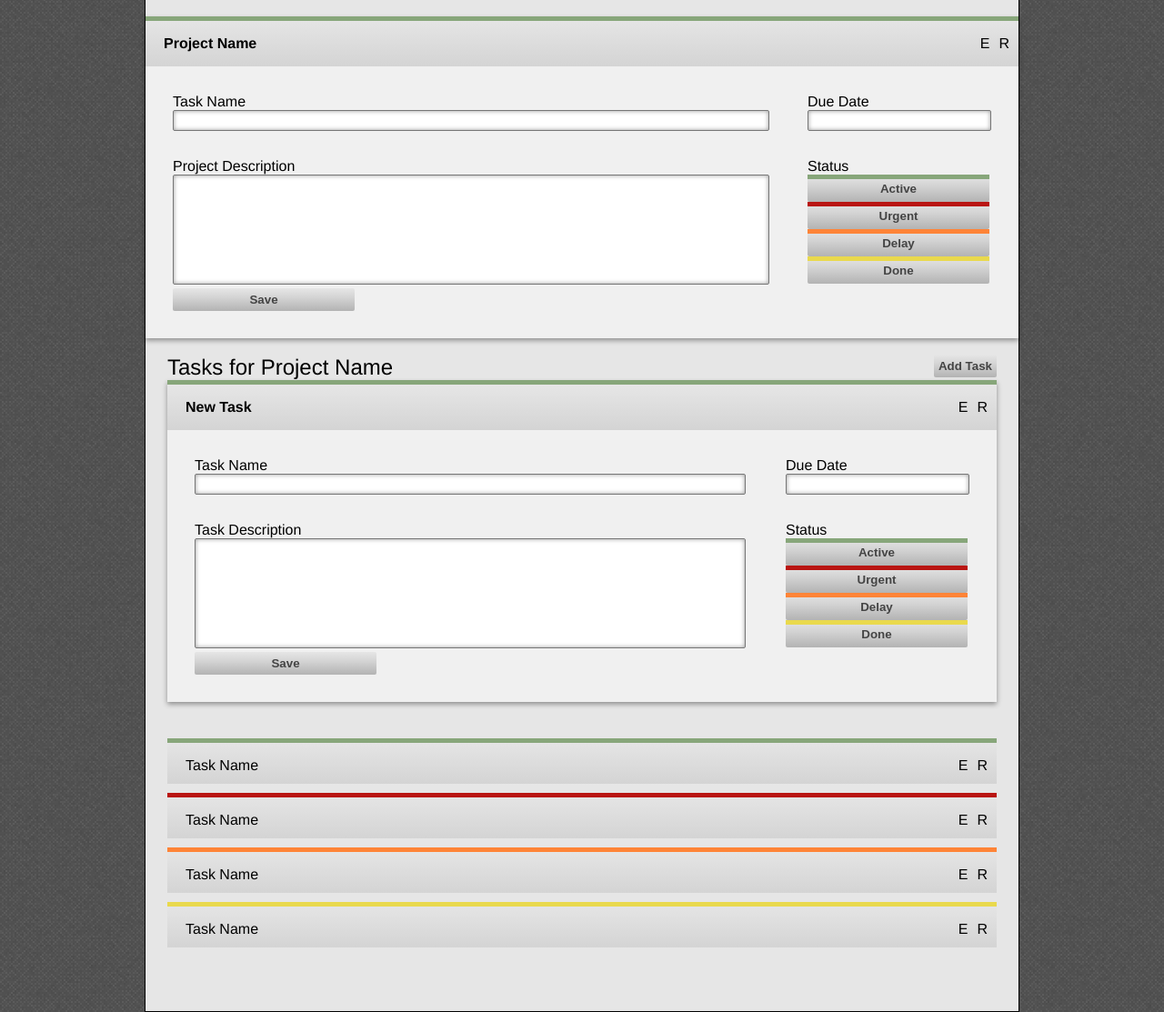
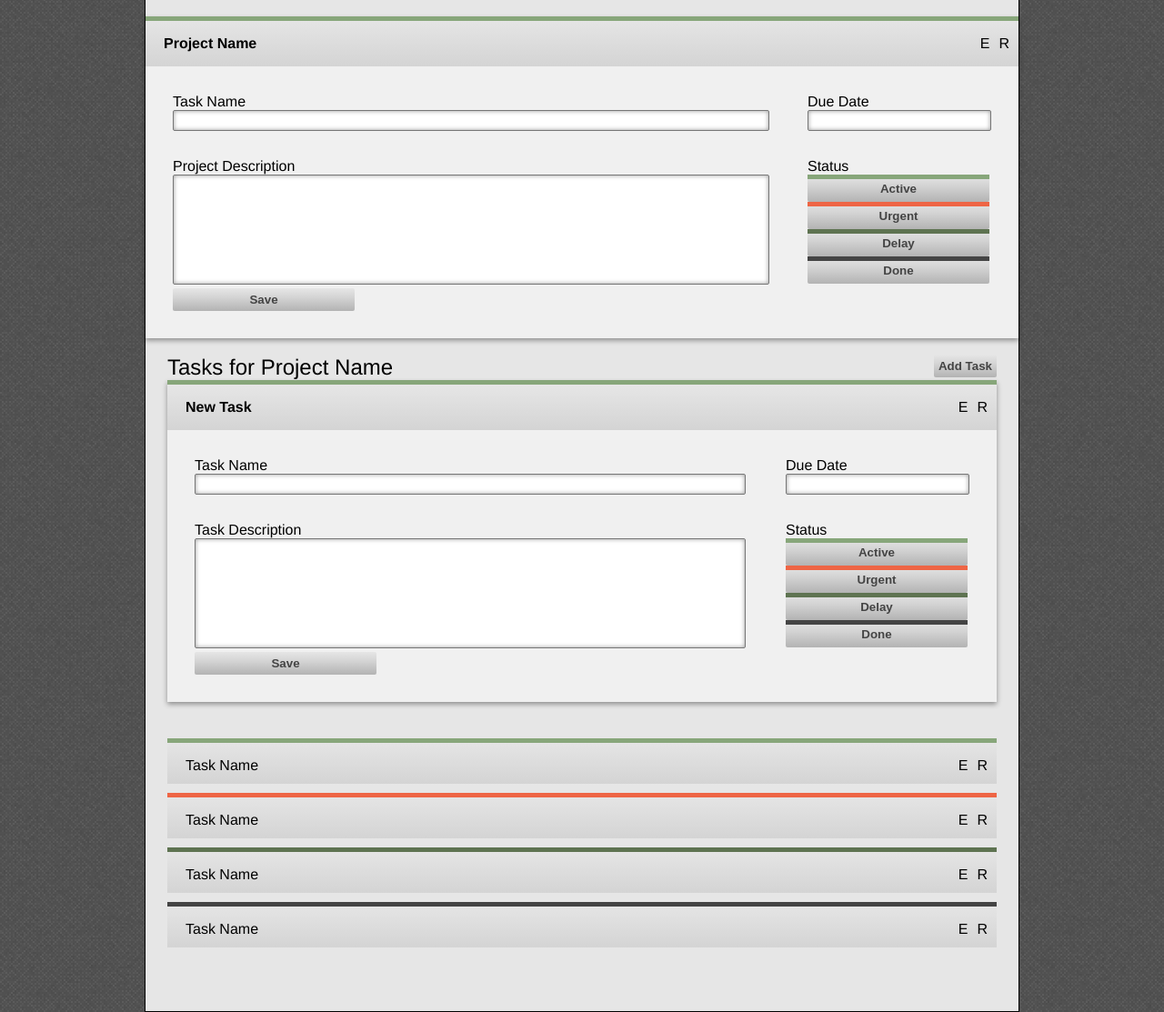
Before and after one commit to brownsusan/orderly, a PHP site: page /application.html in a window 1280 px wide. Shown: the part 41-1154 px from the top of the page at 91% size. Run offline with PHP 8.4, Linux system fonts and the light colour scheme.

```diff
--- a/css/core/main.css
+++ b/css/core/main.css
@@ -164,15 +164,15 @@
 }
 
 .status.urgent {
-	background: #b91512;
+	background: #EE6545;
 }
 
 .status.delay {
-	background: #ff8437;
+	background: #5E7351;
 }
 
 .status.done {
-	background: #e9d94d;
+	background: #444444;
 }
 
 .button-status {
```
Also changed, not shown: img/delete-icon.png (added), img/edit-icon.png (added), img/icon.png (added).
